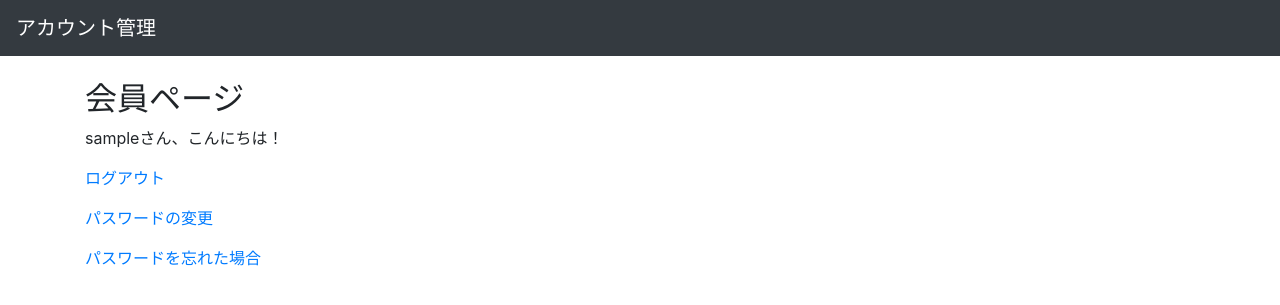
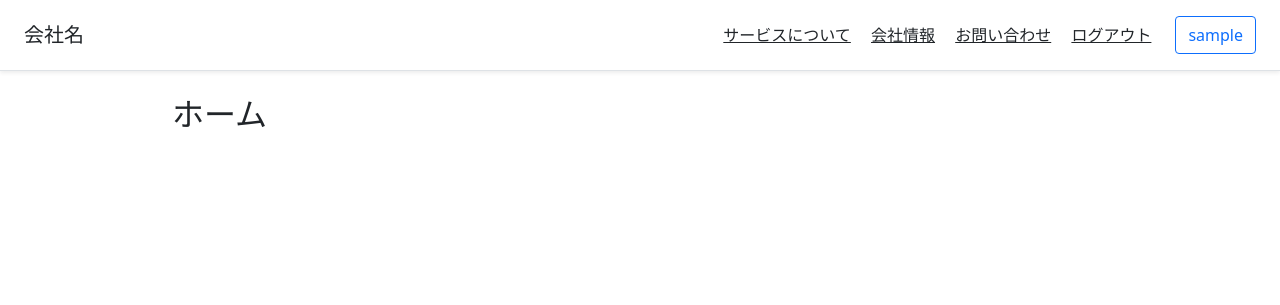
Before and after one commit to tomomaru87/organic, a Django app: page / in a window 1280 px wide. Shown: the top 305 px of the page. Run offline with Django 3.2, Linux system fonts and the light colour scheme; the visitor is signed in with stand-in values (Sample User, id 1); some libraries are stand-ins or nearby versions.

Commit message:
ログイン

```diff
--- a/account/templates/_form.html
+++ b/account/templates/_form.html
@@ -1,5 +1,7 @@
 <form method="post">
     {% csrf_token %}
     {{ form.as_p }}
+
     <input type="submit" value="{{ submit_label }}" />
+
 </form>
--- a/account/templates/base.html
+++ b/account/templates/base.html
@@ -1,15 +1,65 @@
 <!doctype HTML>
 <html>
     <head>
-        <link rel="stylesheet" href="https://maxcdn.bootstrapcdn.com/bootstrap/4.0.0/css/bootstrap.min.css" integrity="sha384-Gn5384xqQ1aoWXA+058RXPxPg6fy4IWvTNh0E263XmFcJlSAwiGgFAW/dAiS6JXm" crossorigin="anonymous">
+        <link href=https://cdn.jsdelivr.net/npm/bootstrap@5.0.0-beta1/dist/css/bootstrap.min.css rel="stylesheet" integrity="sha384-giJF6kkoqNQ00vy+HMDP7azOuL0xtbfIcaT9wjKHr8RbDVddVHyTfAAsrekwKmP1" crossorigin="anonymous">
         <script src="https://code.jquery.com/jquery-3.2.1.slim.min.js" integrity="sha384-KJ3o2DKtIkvYIK3UENzmM7KCkRr/rE9/Qpg6aAZGJwFDMVNA/GpGFF93hXpG5KkN" crossorigin="anonymous"></script>
         <script src="https://cdnjs.cloudflare.com/ajax/libs/popper.js/1.12.9/umd/popper.min.js" integrity="sha384-ApNbgh9B+Y1QKtv3Rn7W3mgPxhU9K/ScQsAP7hUibX39j7fakFPskvXusvfa0b4Q" crossorigin="anonymous"></script>
         <script src="https://maxcdn.bootstrapcdn.com/bootstrap/4.0.0/js/bootstrap.min.js" integrity="sha384-JZR6Spejh4U02d8jOt6vLEHfe/JQGiRRSQQxSfFWpi1MquVdAyjUar5+76PVCmYl" crossorigin="anonymous"></script>
+        <style>
+            .bd-placeholder-img {
+              font-size: 1.125rem;
+              text-anchor: middle;
+              -webkit-user-select: none;
+              -moz-user-select: none;
+              user-select: none;
+            }
+
+            @media (min-width: 768px) {
+              .bd-placeholder-img-lg {
+                font-size: 3.5rem;
+              }
+            }
+            .container {
+                max-width: 960px;
+                            }
+
+            .pricing-header {
+                max-width: 700px;
+                            }
+          </style>
+
     </head>
     <body>
-        <nav class="navbar navbar-expand-lg navbar-dark bg-dark">
-            <a class="navbar-brand" href="/">アカウント管理</a>
-        </nav>
+        {% if user.is_authenticated %}
+
+
+  <header class="d-flex flex-column flex-md-row align-items-center p-3 px-md-4 mb-3 bg-white border-bottom shadow-sm">
+
+    <p class="h5 my-0 me-md-auto fw-normal">会社名</p>
+    <nav class="my-2 my-md-0 me-md-3">
+      <a class="p-2 text-dark" href="#">サービスについて</a>
+      <a class="p-2 text-dark" href="#">会社情報</a>
+      <a class="p-2 text-dark" href="#">お問い合わせ</a>
+      <a class="p-2 text-dark" href="{% url 'logout' %}">ログアウト</a>
+    </nav>
+    <a class="btn btn-outline-primary" href="{% url 'home' %}">{{ user }}</a>
+  </header>
+  {% else %}
+
+  <header class="d-flex flex-column flex-md-row align-items-center p-3 px-md-4 mb-3 bg-white border-bottom shadow-sm">
+
+    <p class="h5 my-0 me-md-auto fw-normal">会社名</p>
+    <nav class="my-2 my-md-0 me-md-3">
+      <a class="p-2 text-dark" href="#">サービスについて</a>
+      <a class="p-2 text-dark" href="#">会社情報</a>
+      <a class="p-2 text-dark" href="#">お問い合わせ</a>
+      <a class="p-2 text-dark" href="{% url 'login' %}">ログイン</a>
+    </nav>
+    <a class="btn btn-outline-primary" href="{% url 'signup' %}">登録する</a>
+  </header>
+
+  {% endif %}
+
         <div class="container mt-4">
         {% block main %}
         <p>※コンテンツがありません。</p>
--- /dev/null
+++ b/account/templates/index.html
@@ -0,0 +1,6 @@
+{% extends "base.html" %}
+{% block main %}
+<h2>ホーム</h2>
+
+
+{% endblock %}
--- a/account/templates/registration/index.html
+++ b/account/templates/registration/index.html
@@ -3,7 +3,31 @@
 <h2>会員ページ</h2>
 <p>{{ user }}さん、こんにちは！</p>
 
-<p><a href="{% url 'logout' %}">ログアウト</a></p>
 <p><a href="{% url 'password_change' %}">パスワードの変更</a></p>
-<p><a href="{% url 'password_reset' %}">パスワードを忘れた場合</a></p>
+
+
+<meta charset="utf-8">
+<h1>Who am I !?</h1>
+<p>
+<img src="afroscript.png"><br>　<!-- ここを追加しました -->
+名前:木下雄策<br>
+ニックネーム:afroscript
+</p>
+<h2>コメント</h2>
+<p>
+全力に真面目に、全力に不真面目に生きております。人生楽しくがモットーです。
+</p>
+<h2>base_data</h2>
+<p>
+誕生日: 1988.10.10<br>
+性別: 男<br>
+趣味: スノボ（グラトリ専門）、バスケ<br>
+特技: ビートボックス、フリースタイルバスケットボール<br>
+</p>
+<h2>work</h2>
+<p>
+今の仕事: teratailの広報<br>
+できること: 広報、営業、プロモーション企画/ディレクデョン、プログラミング（少々）<br>
+職歴: エンジニア業界の営業（約2年）、teratail広報（約10ヶ月）
+</p>
 {% endblock %}
--- a/account/templates/registration/login.html
+++ b/account/templates/registration/login.html
@@ -2,6 +2,7 @@
 {% block main %}
 <h2>ログイン</h2>
 {% include "_form.html" with submit_label="ログイン" %}
+<p><a href="{% url 'password_reset' %}">パスワードを忘れた場合</a></p>
 
-<p><a href="{% url 'signup' %}">サインアップ</a></p>
+<p><a href="{% url 'signup' %}">登録していない方はこちら</a></p>
 {% endblock %}
--- a/account/templates/registration/signup.html
+++ b/account/templates/registration/signup.html
@@ -1,4 +1,6 @@
 {% extends "base.html" %}
 {% block main %}
 {% include "_form.html" with submit_label="登録" %}
+
+
 {% endblock %}
--- /dev/null
+++ b/account/urls.py
@@ -0,0 +1,20 @@
+
+from django.urls import path, include
+from django.contrib.auth.decorators import login_required
+from .views import IndexView,SignUpView,ActivateView
+from account import views
+from django.views.generic import TemplateView
+
+
+# 実はページを表示するだけならこのように1行で書くことが出来ます。
+index_view = TemplateView.as_view(template_name="registration/index.html")
+
+urlpatterns = [
+
+    path("home/", login_required(index_view), name="home"),
+    path('', include("django.contrib.auth.urls")),
+    path('', views.IndexView.as_view(),name='index'),
+    path("signup/", views.SignUpView.as_view(), name="signup"),
+    path('activate/<uidb64>/<token>/', views.ActivateView.as_view(), name='activate'),
+
+]
--- a/account/views.py
+++ b/account/views.py
@@ -20,3 +20,6 @@ class ActivateView(TemplateView):
         result = activate_user(uidb64, token)
         # コンテクストのresultにTrue/Falseの結果を渡します。
         return super().get(request, result=result, **kwargs)
+
+class IndexView(TemplateView):
+    template_name = 'index.html'
--- a/organic/settings.py
+++ b/organic/settings.py
@@ -94,9 +94,9 @@ AUTH_PASSWORD_VALIDATORS = [
 # Internationalization
 # https://docs.djangoproject.com/en/3.2/topics/i18n/
 
-LANGUAGE_CODE = 'en-us'
+LANGUAGE_CODE = 'ja'
 
-TIME_ZONE = 'UTC'
+TIME_ZONE = 'Asia/Tokyo'
 
 USE_I18N = True
 
@@ -124,7 +124,7 @@ CSRF_COOKIE_SECURE = True
 EMAIL_BACKEND = 'django.core.mail.backends.console.EmailBackend'
 
 LOGIN_URL = "/login/"
-LOGIN_REDIRECT_URL = "/"
+LOGIN_REDIRECT_URL = "/home/"
 LOGOUT_REDIRECT_URL = "/login/"
 
 AUTH_USER_MODEL = 'account.User'
--- a/organic/urls.py
+++ b/organic/urls.py
@@ -9,10 +9,8 @@ index_view = TemplateView.as_view(template_name="registration/index.html")
 
 urlpatterns = [
     # path('admin/', admin.site.urls),
-    path("", login_required(index_view), name="index"),
-    path('', include("django.contrib.auth.urls")),
-    path("signup/", views.SignUpView.as_view(), name="signup"),
-    path('activate/<uidb64>/<token>/', views.ActivateView.as_view(), name='activate'),
+    path("account/", login_required(index_view), name="index"),
+    path('',include('account.urls')),
 
 
 
```
